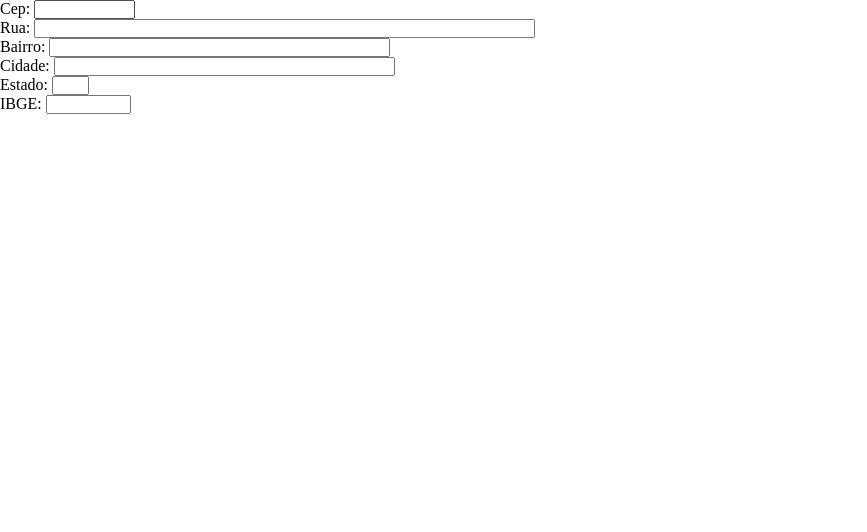
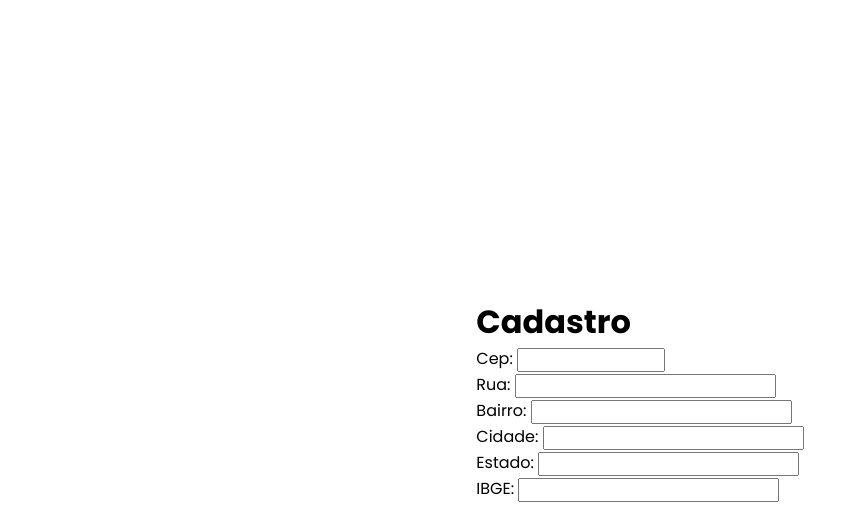
Before and after one commit to crohnaro/ConsultaCepAPI, a plain HTML site: page index.html in a window 1280 px wide. Shown: the whole page, without its empty margins (0-867 px from the left). Drawn offline with Linux system fonts and the light colour scheme.

Commit message:
Subindo projeto de consultar cep através de API publica

```diff
--- a/index.html
+++ b/index.html
@@ -8,20 +8,21 @@
     <title>Consulta Cep</title>
 </head>
 <body>
-    <form id="Forms" method="get" action=".">
+    <form id="forms" method="get" action=".">
+        <h1>Cadastro</h1>
         <label>Cep:
         <input name="cep" type="text" id="cep" value="" size="10" maxlength="9"
                onblur="pesquisacep(this.value);" /></label><br />
         <label>Rua:
-        <input name="rua" type="text" id="rua" size="60" /></label><br />
+        <input name="rua" type="text" id="rua"  /></label><br />
         <label>Bairro:
-        <input name="bairro" type="text" id="bairro" size="40" /></label><br />
+        <input name="bairro" type="text" id="bairro"  /></label><br />
         <label>Cidade:
-        <input name="cidade" type="text" id="cidade" size="40" /></label><br />
+        <input name="cidade" type="text" id="cidade"  /></label><br />
         <label>Estado:
-        <input name="uf" type="text" id="uf" size="2" /></label><br />
+        <input name="uf" type="text" id="uf"  /></label><br />
         <label>IBGE:
-        <input name="ibge" type="text" id="ibge" size="8" /></label><br />
+        <input name="ibge" type="text" id="ibge"  /></label><br />
     </form>
 
       <script src="main.js"></script>
--- a/style.css
+++ b/style.css
@@ -4,5 +4,17 @@
     margin: 0;
     padding: 0;
     box-sizing: border-box;
-    font-family: 'Poppins' sans-serif;
+    font-family: 'Poppins', sans-serif;
 }
+
+body{
+    display: flex;
+    flex-direction: column;
+    justify-content: center;
+    align-items: center;
+    min-height: 100vh;
+}
+
+#forms{
+
+}
```
